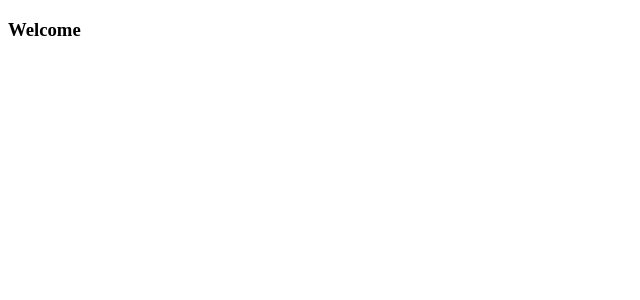
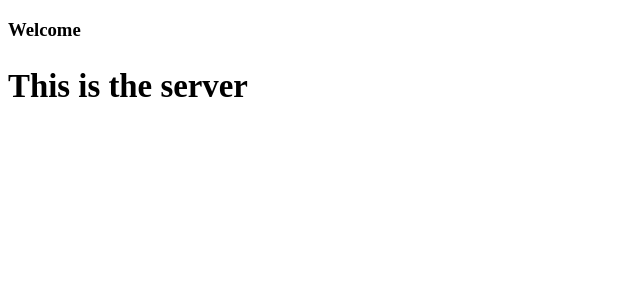
Before and after one commit to Terbeche/Angular-App, an Angular app: page / in a window 1280 px wide. Shown: the top 300 px of the page, without its empty margins (0-640 px from the left). Built offline with nearby package versions, Linux system fonts and the light colour scheme.

Commit message:
Display the server component on the app component

```diff
--- a/src/app/app.component.html
+++ b/src/app/app.component.html
@@ -1 +1,3 @@
 <h3>Welcome<h3>
+
+    <app-server></app-server>
```
